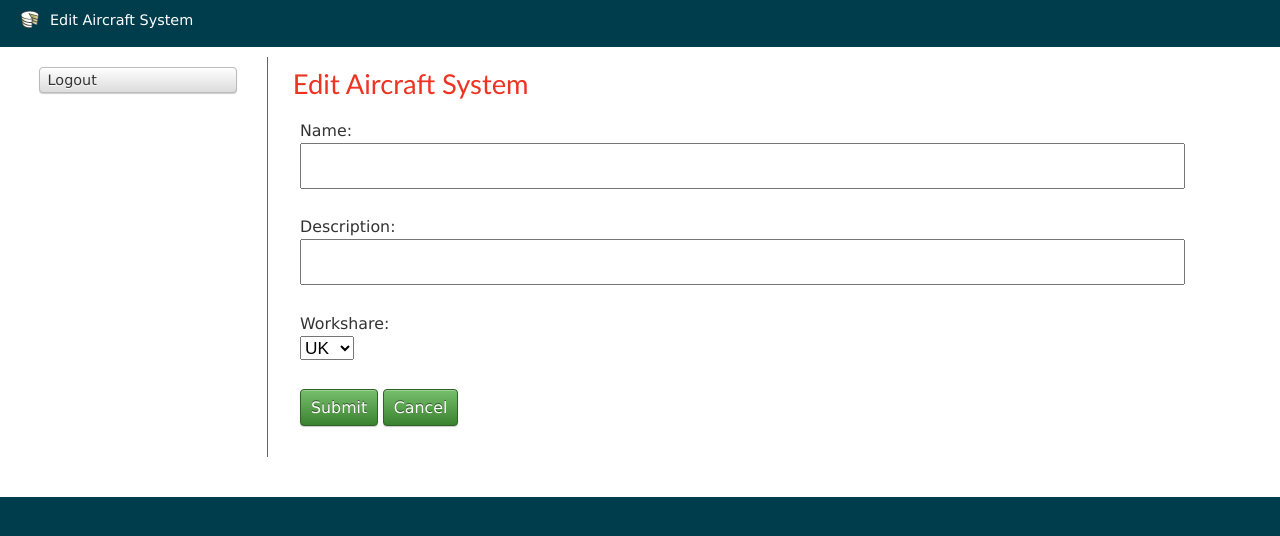
After one commit to z3r0c00l2005/MultiMediaDB, a Django app: template multimediadb/templates/aircraftsystems/edit.html in a window 1280 px wide. The commit adds this page. Shown: the top 536 px of the page. Run offline with Django 3.2, Linux system fonts and the light colour scheme; the template is opened without the code that fills it: values that come from a table or form of the project are taken from there, others are empty.

Commit message:
System & Graphic Edit forms

```diff
--- a/multimediadb/forms.py
+++ b/multimediadb/forms.py
@@ -13,8 +13,23 @@ class SystemAddForm(forms.Form):
     description = forms.CharField(max_length=50)
     workshare = forms.ChoiceField(choices=WORKSHARE_CHOICES)
 
+class SystemEditForm(forms.Form):
+    WORKSHARE_CHOICES = (
+        ('UK', 'UK'),
+        ('IT', 'Italy'),
+    )
+    name = forms.CharField(max_length=30)
+    description = forms.CharField(max_length=50)
+    workshare = forms.ChoiceField(choices=WORKSHARE_CHOICES)
+
 class GraphicAddForm(forms.Form):
     media_label = forms.CharField(max_length=100)
     title = forms.CharField(max_length=50)
     description = forms.CharField(max_length=50)
     estimated_hours = forms.DecimalField(max_digits=5, decimal_places=2)
+
+class GraphicEditForm(forms.Form):
+    media_label = forms.CharField(max_length=100)
+    title = forms.CharField(max_length=50)
+    description = forms.CharField(max_length=50)
+    adjusted_hours = forms.DecimalField(max_digits=5, decimal_places=2)
--- /dev/null
+++ b/multimediadb/templates/aircraftsystems/edit.html
@@ -0,0 +1,44 @@
+{% extends "base.html" %}
+
+{% block title %}Edit Aircraft System{% endblock %}
+{% block header %}Edit Aircraft System{% endblock %}
+{% block content %}
+<div class="actions">
+	<ul>
+		<li><a href='#'>Logout</a></li>
+	</ul>
+</div>
+
+<div class="aircraftsystems form">
+	<h2>Edit Aircraft System</h2>
+
+	{% if form.errors %}
+        <p style="color: red;">
+            Please correct the error{{ form.errors|pluralize }} below.
+        </p>
+    {% endif %}
+
+   <form action="" method="post">
+        <div class="field">
+            {{ form.name.errors }}
+            <label for="name">Name:</label>
+            {{ form.name }}
+        </div>
+        <div class="field">
+            {{ form.description.errors }}
+            <label for="description">Description:</label>
+            {{ form.description }}
+        </div>
+		<div class="field">
+            {{ form.workshare.errors }}
+            <label for="workshare">Workshare:</label>
+            {{ form.workshare }}
+        </div>
+        <div class="submit">
+        <input type="submit" name="submit" value="Submit">
+        <input type="submit" name="cancel" value="Cancel">
+    </div>
+    </form>
+</div>
+
+{% endblock %}
--- a/multimediadb/templates/aircraftsystems/view.html
+++ b/multimediadb/templates/aircraftsystems/view.html
@@ -49,7 +49,7 @@
         <td>{{ graphic.on_hOld }}&nbsp;</td>
 		<td class="actions">
 			<a href='#'>View</a>
-			<a href='#'>Edit</a>
+			<a href='{% url 'graphicedit' aircrafttype.id system.id graphic.id %}'>Edit</a>
 		</td>
 	</tr>
 {% empty %}
--- a/multimediadb/templates/aircrafttypes/view.html
+++ b/multimediadb/templates/aircrafttypes/view.html
@@ -42,7 +42,7 @@
 		<td>{{ system.status }}&nbsp;</td>
 		<td class="actions">
 			<a href='{% url 'systemview' aircrafttype.id system.id %}'>View</a>
-			<a href='#'>Edit</a>
+			<a href='{% url 'systemedit' aircrafttype.id system.id %}'>Edit</a>
 		</td>
 	</tr>
 {% empty %}
--- a/thssdb/urls.py
+++ b/thssdb/urls.py
@@ -22,6 +22,8 @@ urlpatterns = patterns('',
 
 	url(r'^systems/add/(?P<type_id>\d+)/', views.systemadd, name='systemadd'),
 	url(r'^systems/(?P<type_id>\d+)/(?P<system_id>\d+)/', views.systemview, name='systemview'),
+    url(r'^systems/edit/(?P<type_id>\d+)/(?P<system_id>\d+)/', views.systemedit, name='systemedit'),
 
     url(r'^graphics/add/(?P<type_id>\d+)/(?P<system_id>\d+)/', views.graphicadd, name='graphicadd'),
+    url(r'^graphics/edit/(?P<type_id>\d+)/(?P<system_id>\d+)/(?P<graphic_id>\d+)/', views.graphicedit, name='graphicedit'),
 )
```
Also changed, not shown: multimediadb/templates/systemgraphics/edit.html (added, +51 -0 lines), multimediadb/views.py (+36 -1 lines), 3 other files.
